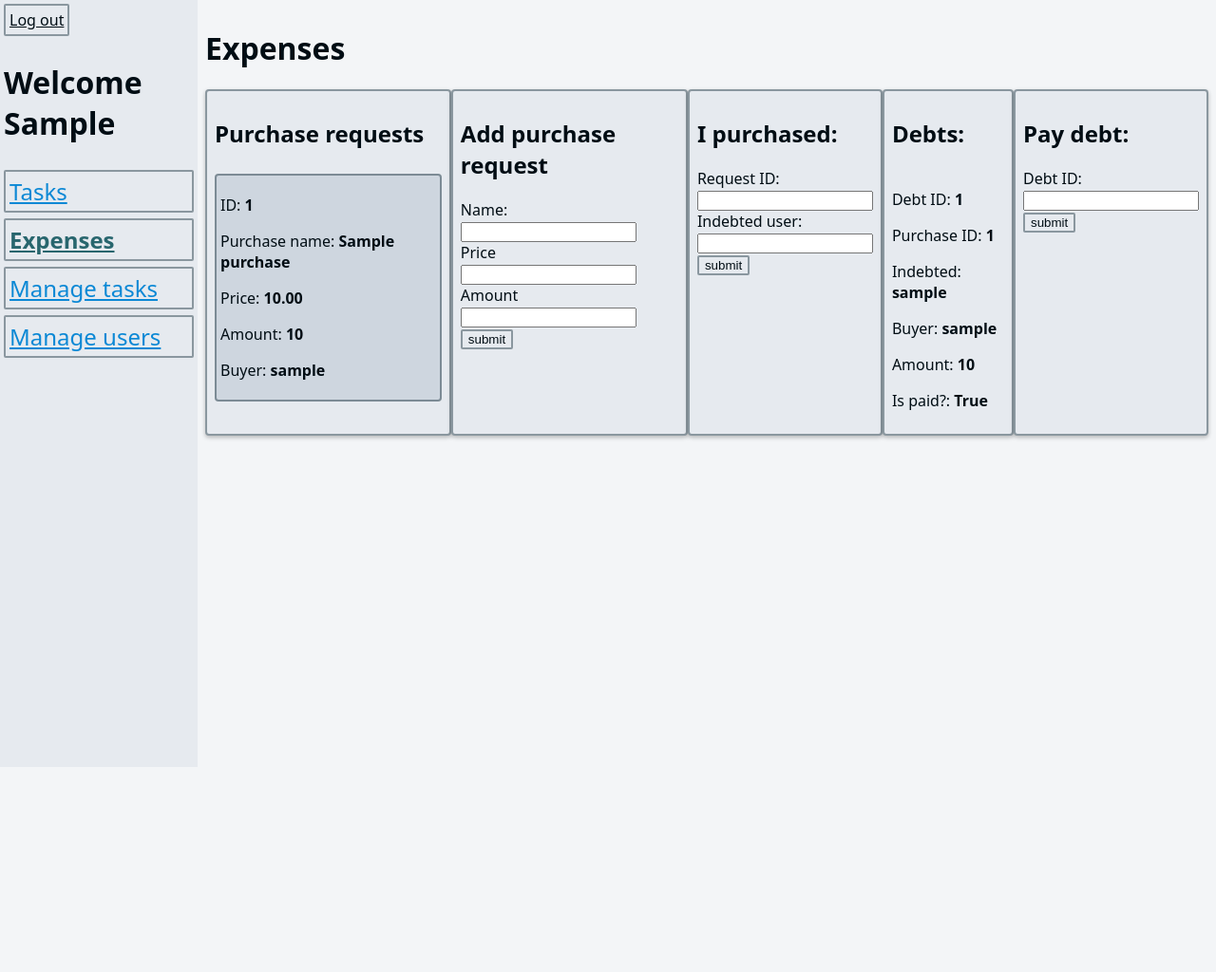
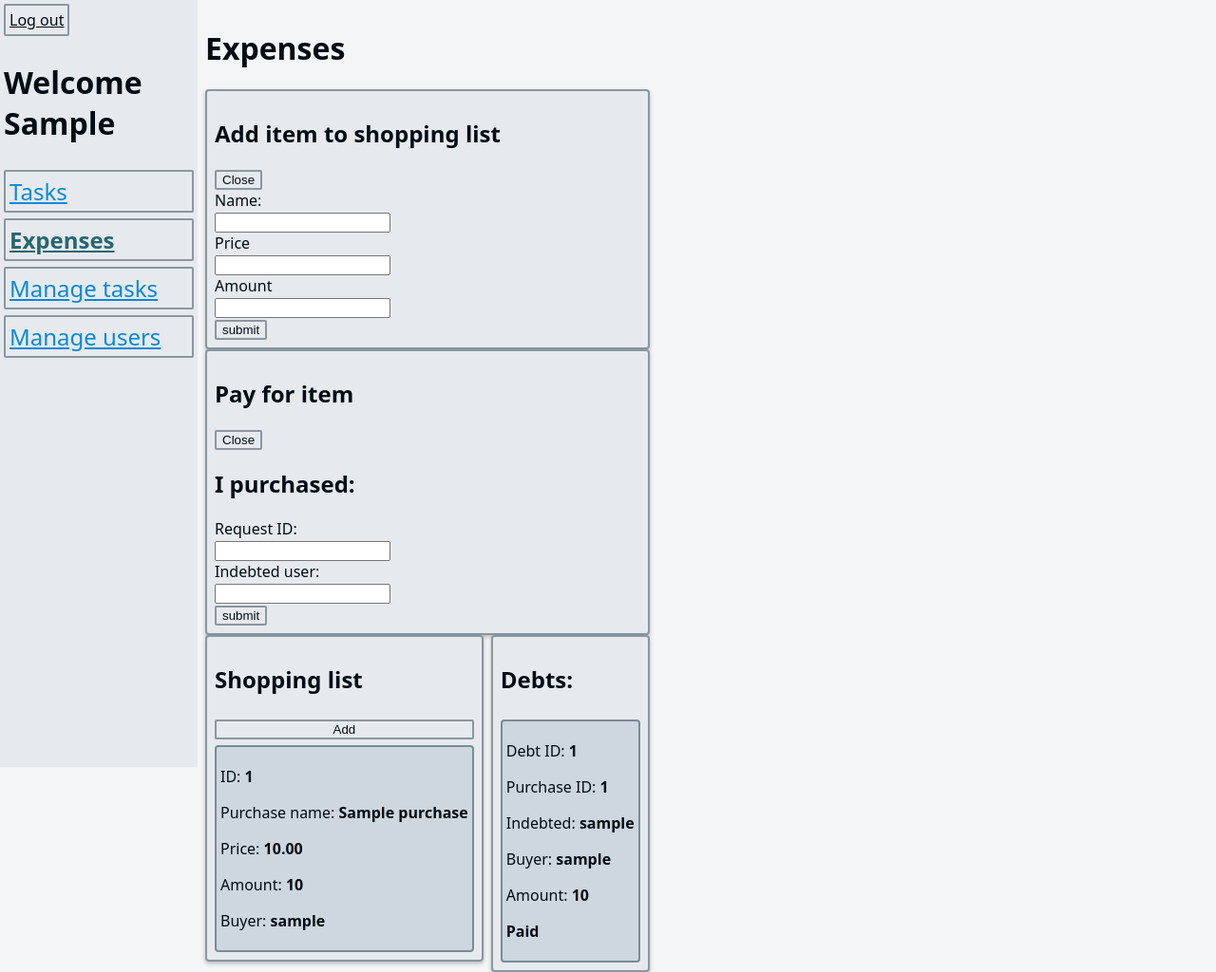
Before and after one commit to Matipolit/planer, a Django app: page /planer/expenses/ in a window 1280 px wide. Shown: the whole page at 95% size. Before the commit the page ends 808 px from the top, so only its background shows below. Run offline with Django 4.2, Linux system fonts and the light colour scheme; a user stored in the database is signed in; tables that the repository leaves empty hold one stand-in row (values such as "Sample post").

Commit message:
change expenses layout, popup windows

```diff
--- a/planer_app/templates/base.html
+++ b/planer_app/templates/base.html
@@ -1,5 +1,5 @@
 <!DOCTYPE html>
-<html>
+<html lang="en">
     <head>
         <meta charset="UTF-8">
         <meta name="viewport" content="width=device-width, initial-scale=1.0">
@@ -27,3 +27,13 @@
         </div>
     </body>
 </html>
+<script>
+    function showWindow(windowId) {
+        document.getElementById("windowBackground").style.display = "block";
+        document.getElementById(windowId).style.display = "block";
+    }
+    function closeWindow(windowId) {
+        document.getElementById("windowBackground").style.display = "none";
+        document.getElementById(windowId).style.display = "none";
+    }
+</script>
--- a/planer_app/templates/expenses.html
+++ b/planer_app/templates/expenses.html
@@ -3,7 +3,7 @@
 {% block content %}
 
 <style>
-  #manage {
+  #purchases {
     display: flex;
     gap: 8px;
     align-items: flex-start;
@@ -11,75 +11,105 @@
   }
 </style>
 
-</style>
+<script>
+
+function payPurchase(id){
+    document.getElementById("purchase_id").value = id;
+    showWindow("payPurchase");
+}
+
+</script>
 
 <h1>Expenses</h1>
 
+{# Popup windows #}
+<div id="windowBackground" class="windowBackground">
+
+    <div id="addPurchase" class="popupWindow card">
+        <div class="windowHeader">
+            <h2>Add item to shopping list</h2>
+            <button onclick="closeWindow('addPurchase')">Close</button>
+        </div>
+
+        <form method="post">
+            <input type="hidden" id="formtype" name="formtype" value="to_purchase">
+            {% csrf_token %}
+            <label for="name">Name:</label><br>
+            <input type="text" id="name" name="name"><br>
+            <label for="price">Price</label><br>
+            <input type="number" id="price" name="price" step=".01" min="0.01"><br>
+            <label for="amount">Amount</label><br>
+            <input type="number" id="amount" name="amount" min="1"><br>
+
+            <input class="button" type="submit" value="submit">
+        </form>
+    </div>
+
+    <div id="payPurchase" class="popupWindow card">
+        <div class="windowHeader">
+            <h2>Pay for item</h2>
+            <button onclick="closeWindow('payPurchase')">Close</button>
+        </div>
+
+        <form method="post">
+            <input type="hidden" id="formtype" name="formtype" value="purchased">
+            {% csrf_token %}
+            <h2>I purchased:</h2>
+            <label for="purchase_id">Request ID:</label><br>
+            <input type="number" id="purchase_id" name="purchase_id" min="0"><br>
+            <label for="username">Indebted user:</label><br>
+            <input type="text" id="username" name="username"><br>
+
+            <input class="button" type="submit" value="submit">
+        </form>
+    </div>
+
+</div>
+
+
 <div id="purchases" style="display: flex">
   <div class="card verticalList">
-    <h2>Purchase requests</h2>
+    <h2>Shopping list</h2>
+    <button onclick="showWindow('addPurchase')">Add</button>
+
     {% for purchase in purchases %}
       <div class="purchase item">
         <p>ID: <b>{{ purchase.id }}</b></p>
         <p>Purchase name: <b>{{ purchase.name }}</b></p>
         <p>Price: <b>{{ purchase.price }}</b></p>
         <p>Amount: <b>{{ purchase.amount }}</b></p>
-        <p>Buyer: <b>{{ purchase.locator_id }}</b></p>
+        {% if purchase.locator_id != None %}
+            <p>Buyer: <b>{{ purchase.locator_id }}</b></p>
+        {% else %}
+          <button onclick="payPurchase({{ purchase.id }})">Buy</button>
+        {% endif %}
       </div>
     {% endfor %}
   </div>
 
-<form id="addPurchase" class="card" method="post">
-    <input type="hidden" id="formtype" name="formtype" value="to_purchase">
-    {% csrf_token %}
-    <h2>Add purchase request</h2>
-    <label for="name">Name:</label><br>
-    <input type="text" id="name" name="name"><br>
-    <label for="price">Price</label><br>
-    <input type="number" id="price" name="price"><br>
-    <label for="amount">Amount</label><br>
-    <input type="number" id="amount" name="amount"><br>
-
-    <input class="button" type="submit" value="submit">
-  </form>
-
-<form id="purchased" class="card" method="post">
-    <input type="hidden" id="formtype" name="formtype" value="purchased">
-    {% csrf_token %}
-    <h2>I purchased:</h2>
-    <label for="purchase_id">Request ID:</label><br>
-    <input type="number" id="purchase_id" name="purchase_id"><br>
-    <label for="username">Indebted user:</label><br>
-    <input type="text" id="username" name="username"><br>
-
-    <input class="button" type="submit" value="submit">
-  </form>
 
 <div class="card verticalList">
     <h2>Debts:</h2>
     {% for debt in debts %}
-      <div class="debts">
+      <div class="item debts">
         <p>Debt ID: <b>{{ debt.id }}</b></p>
         <p>Purchase ID: <b>{{ debt.purchase_id.id }}</b></p>
         <p>Indebted: <b>{{ debt.locator_id }}</b></p>
         <p>Buyer: <b>{{ debt.purchase_id.locator_id }}</b></p>
         <p>Amount: <b>{{ debt.purchase_id.amount }}</b></p>
-        <p>Is paid?: <b>{{ debt.is_paid }}</b></p>
+        {% if debt.is_paid %}
+            <p><b>Paid</b></p>
+        {% else %}
+        <form method="post">
+            <input type="hidden" id="formtype" name="formtype" value="pay_debt">
+            {% csrf_token %}
+            <input type="hidden" id="debt_id" name="debt_id" value="{{ debt.id }}">
+            <input class="button" type="submit" value="Pay">
+        </form>
+        {% endif %}
       </div>
     {% endfor %}
   </div>
-
-<form id="pay_debt" class="card" method="post">
-    <input type="hidden" id="formtype" name="formtype" value="pay_debt">
-    {% csrf_token %}
-    <h2>Pay debt:</h2>
-    <label for="debt_id">Debt ID:</label><br>
-    <input type="number" id="debt_id" name="debt_id"><br>
-
-    <input class="button" type="submit" value="submit">
-  </form>
-
-
 
 </div>
 
```
